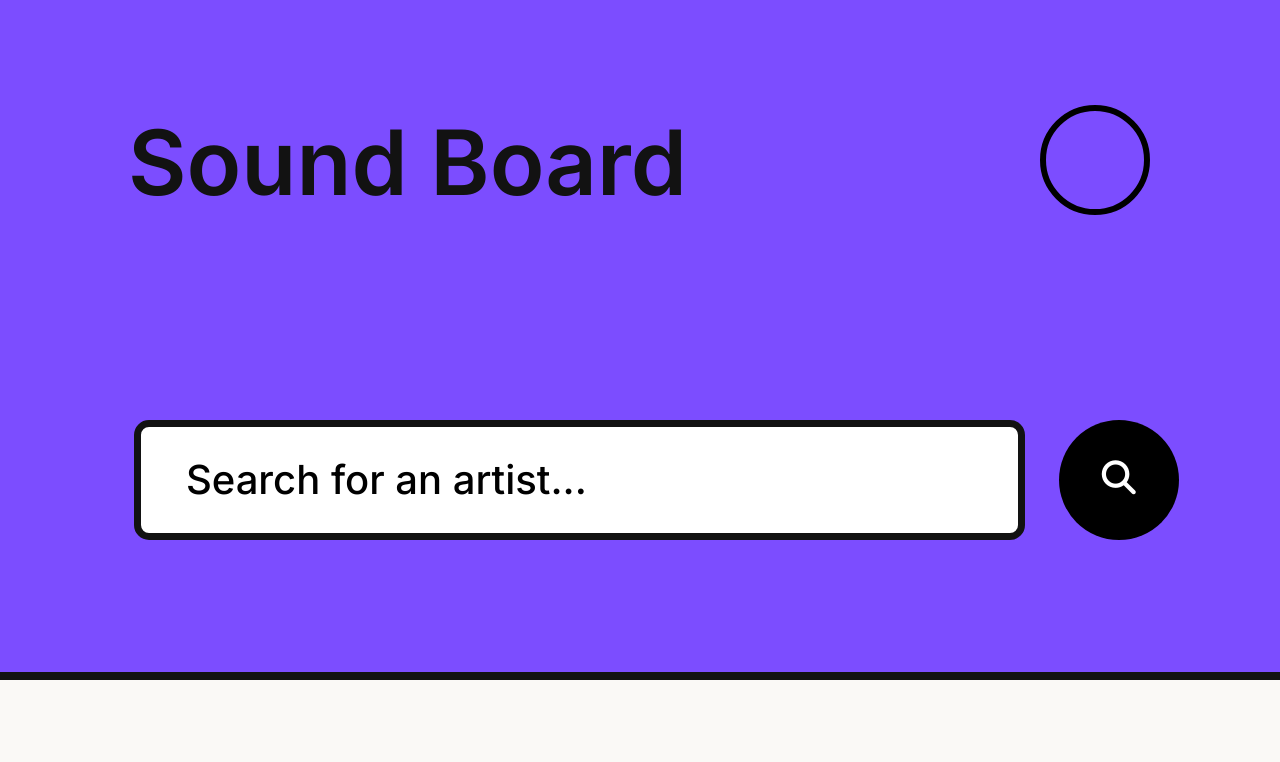
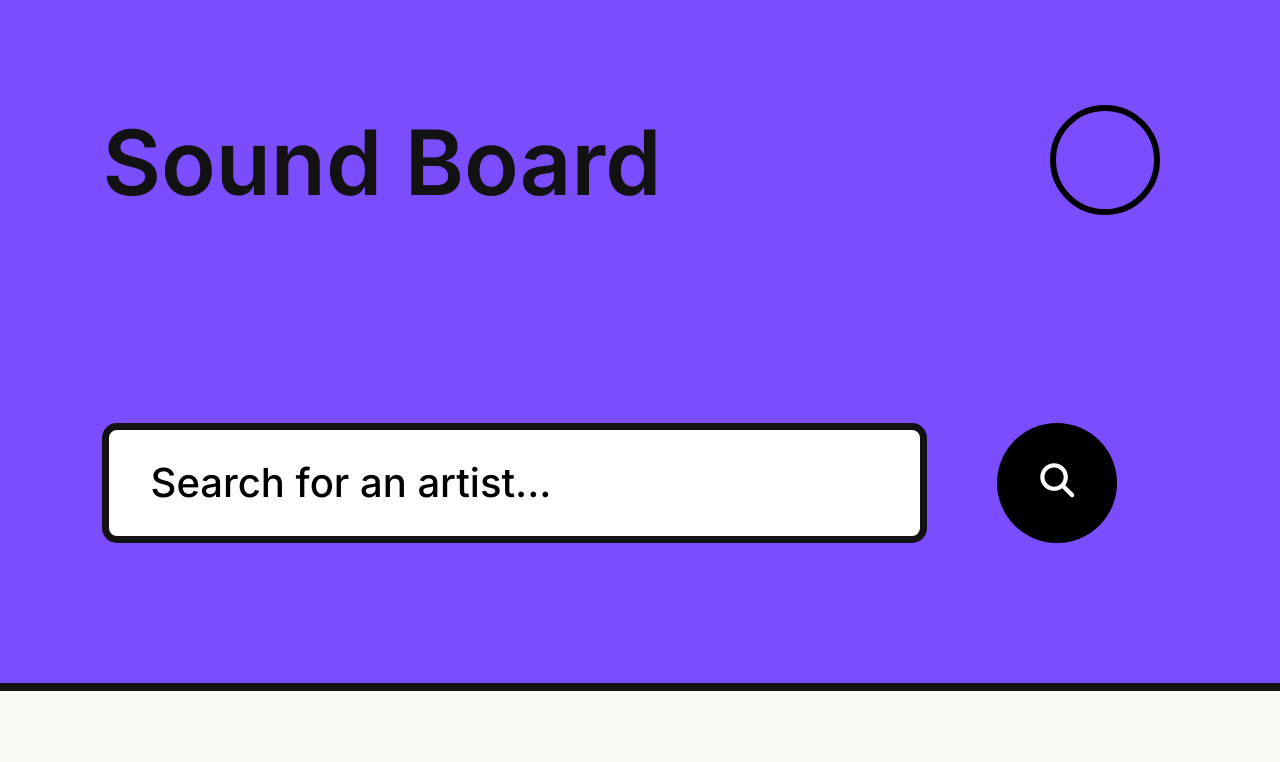
Before and after one commit to GarrettMould/soundboard, a plain HTML site: page index.html in a window 1280 px wide. Shown: the top 762 px of the page. Drawn offline with nearby package versions, Linux system fonts and the light colour scheme.

Commit message:
layout update

```diff
--- a/CSS/style.scss
+++ b/CSS/style.scss
@@ -155,15 +155,16 @@ button:focus {
 
 header {
   height: 300px;
+  padding-left: 8%;
   padding-top: 2%;
   display: flex;
-  justify-content: center;
+  justify-content: flex-start;
 }
 
 .nav-container {
   @include flexCenterSetUp(row);
   justify-content: center;
-  width: 80%;
+  width: 90%;
 }
 
 .nav-content-container {
@@ -256,14 +257,18 @@ header {
 // SEARCH BAR STUFF
 
 .content-container.search-bar {
-  @include flexCenterSetUp(column);
+  display: flex;
+  flex-direction: column;
+  flex-wrap: wrap;
+  justify-content: flex-start;
+  align-items: start;
   width: 100%;
   height: 100%;
 }
 
 .main-search-bar-form {
   position: relative;
-  width: 80%;
+  width: 70%;
 }
 
 #main-search-bar {
@@ -316,7 +321,7 @@ header {
   height: 120px;
   width: 120px;
   border-radius: 50%;
-  margin-left: 3%;
+  margin-left: 6%;
   background-color: black;
 }
 
@@ -534,7 +539,7 @@ header {
   position: relative;
   padding-bottom: $sectionSpacing;
   &.main-body-section-content.search-bar {
-    width: 95%;
+    width: 100%;
     justify-content: center;
     padding-bottom: 0;
   }
```
Also changed, not shown: CSS/style.css, 1 other file.
